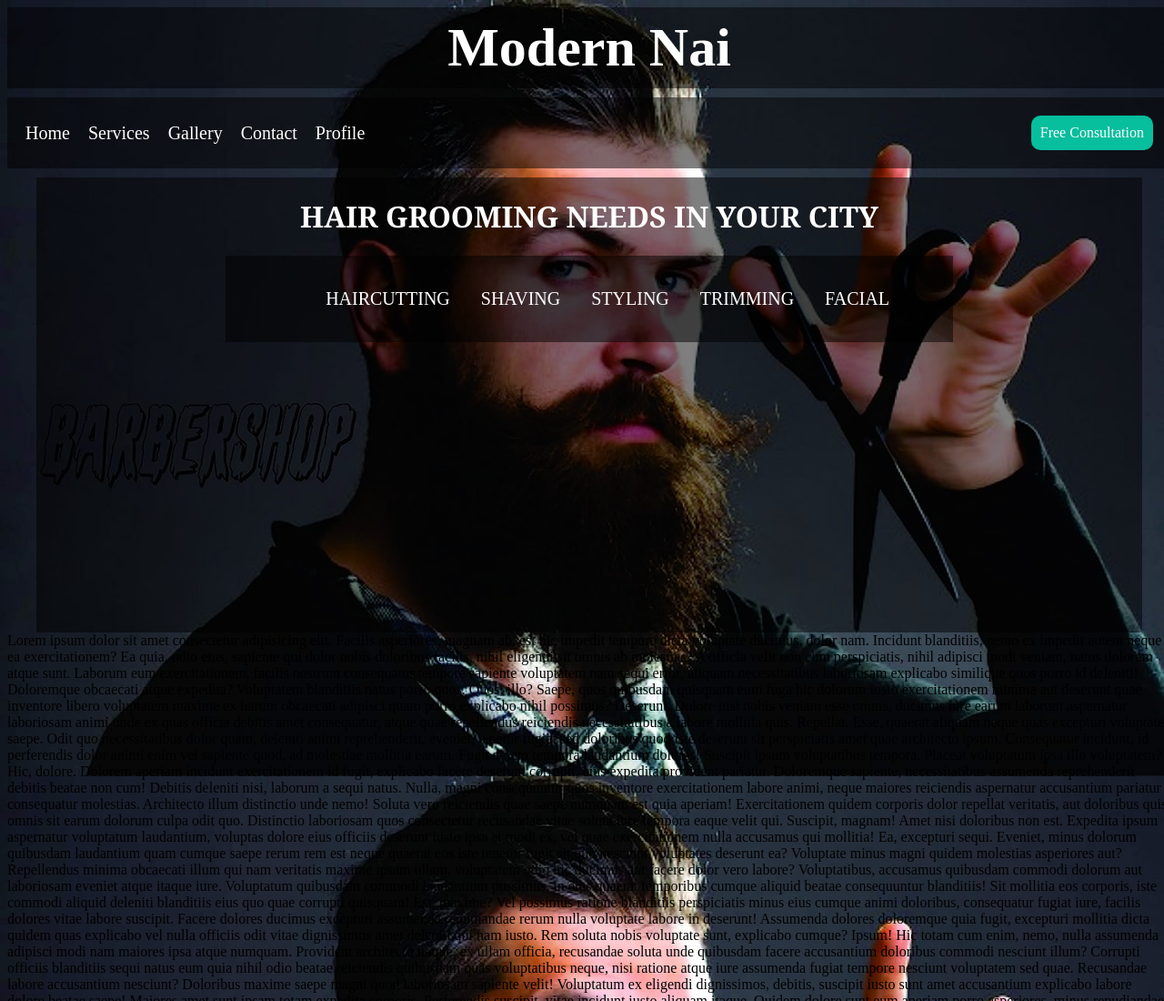
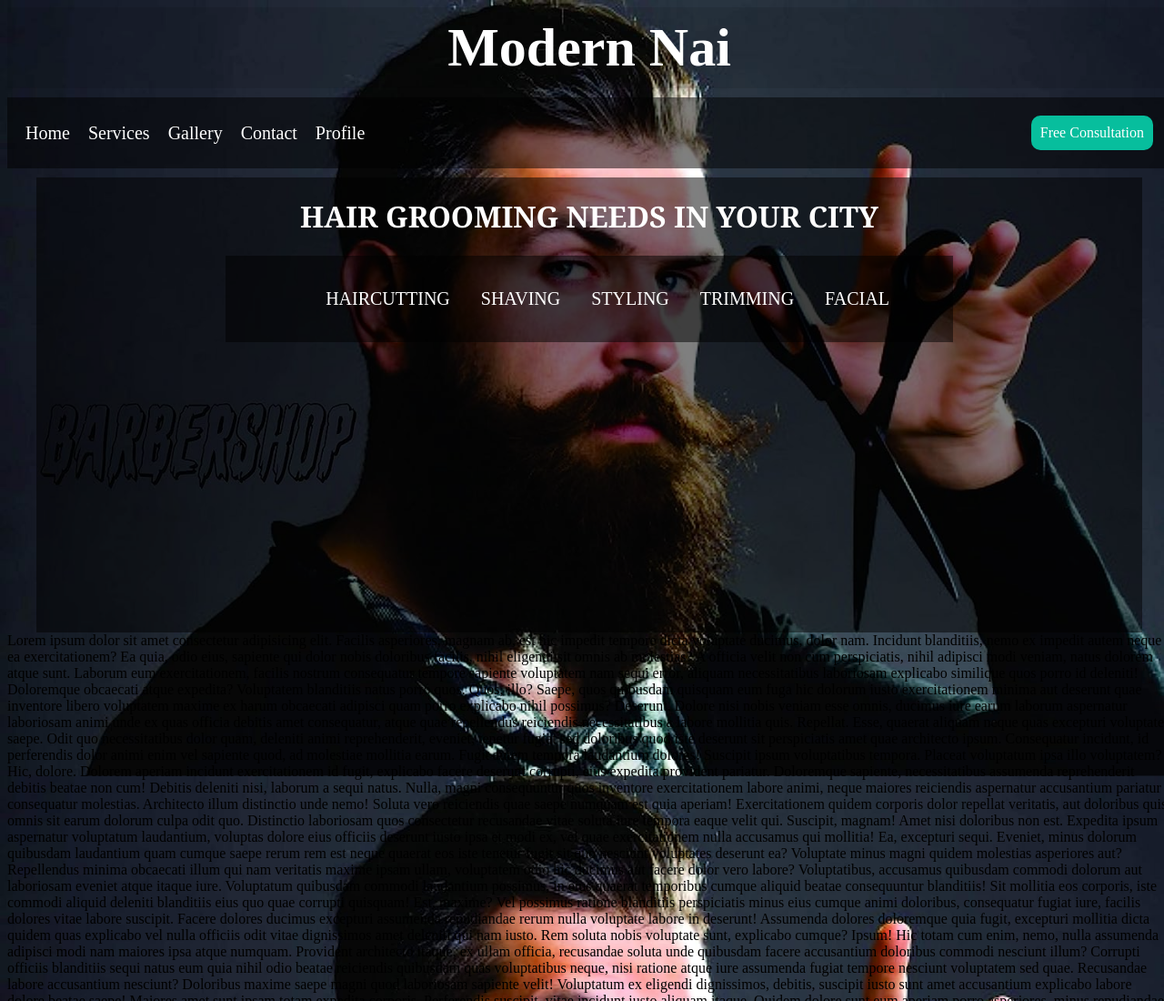
Before and after one commit to aryantricks/modernnai1, a plain HTML site: page index.html in a window 1280 px wide. Shown: the top 1100 px of the page at 91% size. Drawn offline with Linux system fonts and the light colour scheme.

Commit message:
Update home.css

```diff
--- a/home.css
+++ b/home.css
@@ -9,7 +9,7 @@ body {
 }
 
 .heading {
-    background-color: rgba(0, 0, 0, 0.5);
+    background-color: rgba(0, 0, 0, 0.1);
     color: white;
     text-align: center;
     padding: 10px 0 10px 0;
```
